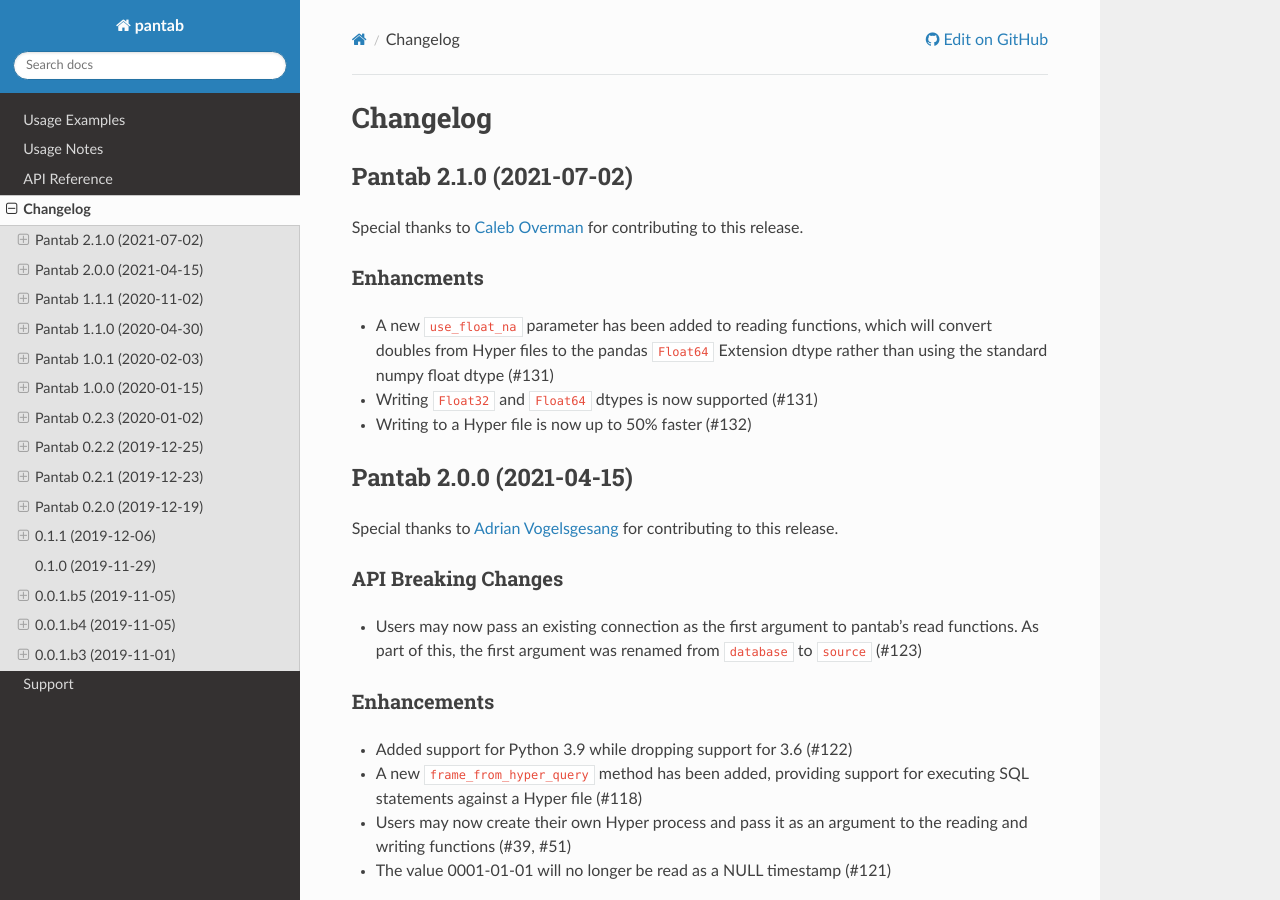
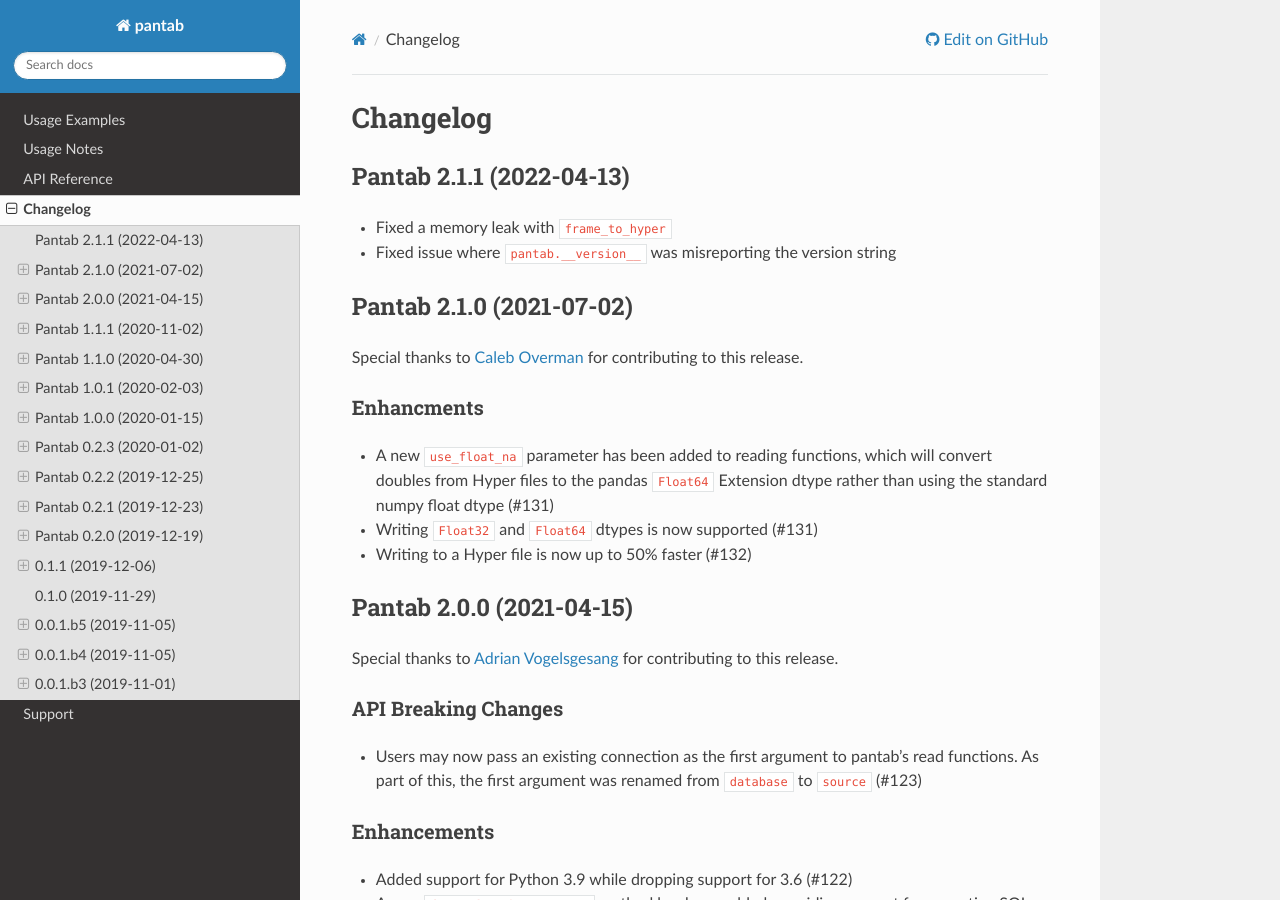
Before and after one commit to innobi/pantab, a Sphinx documentation site: the page built from doc/source/changelog.rst, in a window 1280 px wide and 900 px high. Built offline with Sphinx 7.4.7 and the Read the Docs theme 2.0.0, drawn with Linux system fonts in a browser that asks for light colours.

Commit message:
changelog update (#158)

```diff
--- a/doc/source/changelog.rst
+++ b/doc/source/changelog.rst
@@ -1,5 +1,11 @@
 Changelog
 ^^^^^^^^^
+
+Pantab 2.1.1 (2022-04-13)
+=========================
+
+- Fixed a memory leak with ``frame_to_hyper``
+- Fixed issue where ``pantab.__version__`` was misreporting the version string
 
 Pantab 2.1.0 (2021-07-02)
 =========================
--- a/pantab/__init__.py
+++ b/pantab/__init__.py
@@ -1,4 +1,4 @@
-__version__ = "2.1.1."
+__version__ = "2.1.1"
 
 import libpantab  # type: ignore
 
```
